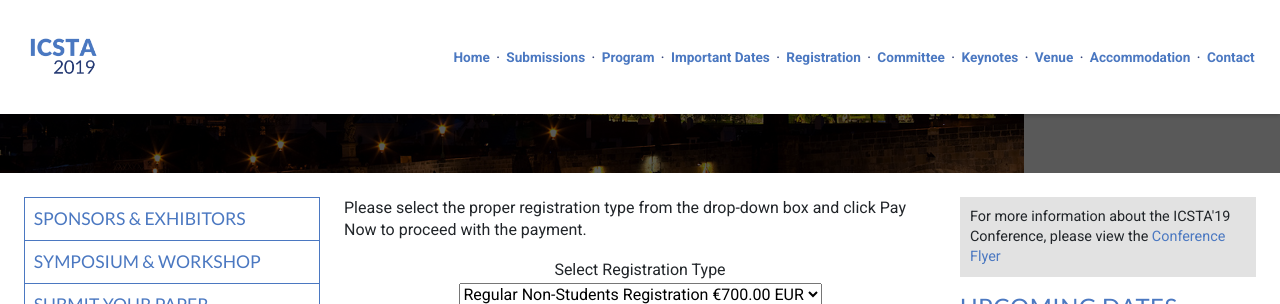
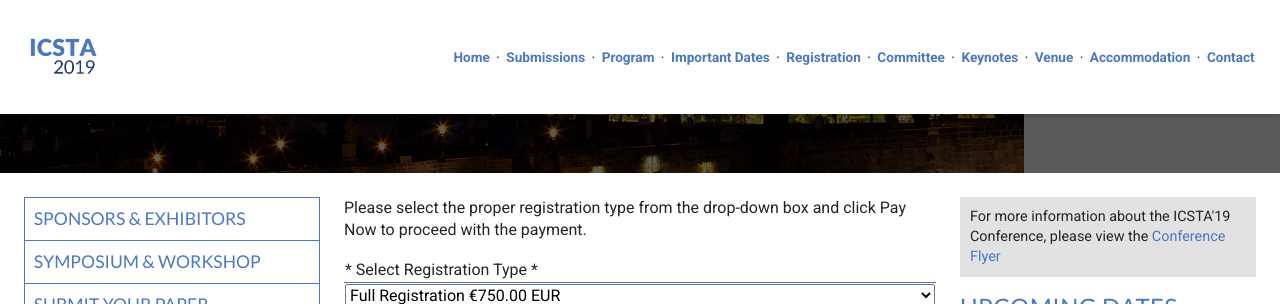
Before and after one commit to intaset/icsta, a Jekyll site: the page built from paypal.html, in a window 1280 px wide and 900 px high, scrolled down 307 px, cut to the strip 0-304 px from the top of the window. Built offline with Jekyll 4.4.1, drawn with Linux system fonts in a browser that asks for light colours; nearby versions of some CDN libraries; Markdown is read by kramdown in place of the engine named in the settings; comment, search, counter and statistics services are not loaded.

Commit message:
update paypal prices

```diff
--- a/paypal.html
+++ b/paypal.html
@@ -11,22 +11,20 @@ keyword: heat transfer conference, cfd conference, fluid flow conference,  energ
     <p class="body">Please select the proper registration type from the drop-down box and click Pay Now to proceed with the payment.</p>
 
     <center>
-   <form action="https://www.paypal.com/cgi-bin/webscr" method="post"  target="_top" class="paypal">
+   <form action="https://www.paypal.com/cgi-bin/webscr" method="post" target="_top">
 <input type="hidden" name="cmd" value="_s-xclick">
-<input type="hidden" name="hosted_button_id" value="UYT8PZ86PTU8C">
+<input type="hidden" name="hosted_button_id" value="CRA9A3WCNEQZL">
 <table>
-<!--<tr><td><input type="hidden" name="on0" value="ICSTA'19">ICSTA'19</td></tr><tr><td><select name="os0"> -->
-		<tr><td><input type="hidden" name="on0" value="~ Select Registration Type ~">Select Registration Type</td></tr><tr><td><select name="os0">
-	<option value="Full Registration">Regular Non-Students Registration €700.00 EUR</option>
-	<option value="Student Registration">Regular Students Registration €550.00 EUR</option>
-		<option value="Additional Paper">Additional Paper €200.00 EUR</option>
-	<option value="Banquet Dinner">Banquet Dinner €70.00 EUR</option>
-		<option value="Accompanying Person">Accompanying Person €150.00 EUR</option>
-
+<tr><td><input type="hidden" name="on0" value="* Select Registration Type *">* Select Registration Type *</td></tr><tr><td><select name="os0">
+    <option value="Full Registration">Full Registration €750.00 EUR</option>
+    <option value="Student Registration">Student Registration €600.00 EUR</option>
+    <option value="Accompanying Person">Accompanying Person €150.00 EUR</option>
+    <option value="Additional Paper">Additional Paper €200.00 EUR</option>
+    <option value="Closing Ceremony">Closing Ceremony €70.00 EUR</option>
 </select> </td></tr>
 </table>
 <input type="hidden" name="currency_code" value="EUR">
-<input type="image" src="https://www.paypalobjects.com/en_US/i/btn/btn_paynowCC_LG.gif" border="0" name="submit" alt="PayPal - The safer, easier way to pay online!">
+<input type="image" src="https://www.paypalobjects.com/en_US/i/btn/btn_buynowCC_LG.gif" border="0" name="submit" alt="PayPal - The safer, easier way to pay online!">
 <img alt="" border="0" src="https://www.paypalobjects.com/en_US/i/scr/pixel.gif" width="1" height="1">
 </form>
 
```
Also changed, not shown: 1 other file.
